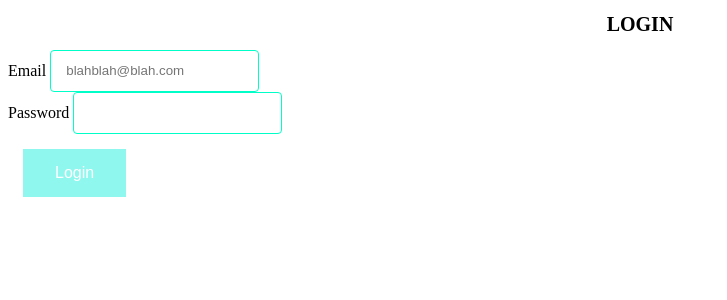
After one commit to Kingkari/todo, a PHP site: page /view/login.html in a window 1280 px wide. The commit adds this page. Shown: the top 300 px of the page, without its empty margins (0-727 px from the left). Run offline with PHP 8.4, Linux system fonts and the light colour scheme.

Commit message:
I don't know what sleep is, sorry

```diff
--- /dev/null
+++ b/view/login.html
@@ -0,0 +1,30 @@
+<!DOCTYPE html>
+<html>
+
+<head>
+    <title>Login Page</title>
+    <link rel="stylesheet" href="main.css">
+    <!-- <meta http-equiv="refresh" content="15"> -->
+</head>
+
+<body>
+    <div class="container">
+
+        <form method="post" action="../control/login.php">
+            <header>
+                <h1>Login</h1>
+            </header>
+            <div class="row">
+                <label>Email</label>
+                <input type="email" placeholder="blahblah@blah.com" required="" id="email" name="email">
+            </div>
+            <div class="row">
+                <label>Password</label>
+                <input type="password" placeholder="" required="" id="password" name="password">
+            </div>
+            <button class="button"> Login </button>
+        </form>
+    </div>
+</body>
+
+</html>
```
Also changed, not shown: control/login.php (added, +33 -0 lines), view/list.php (+8 -10 lines).
